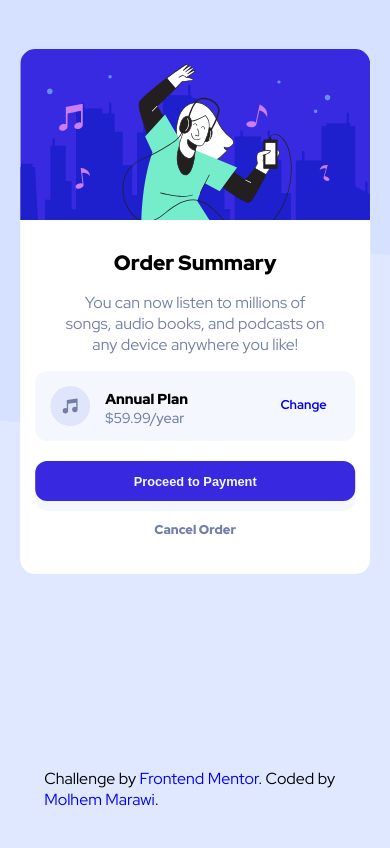
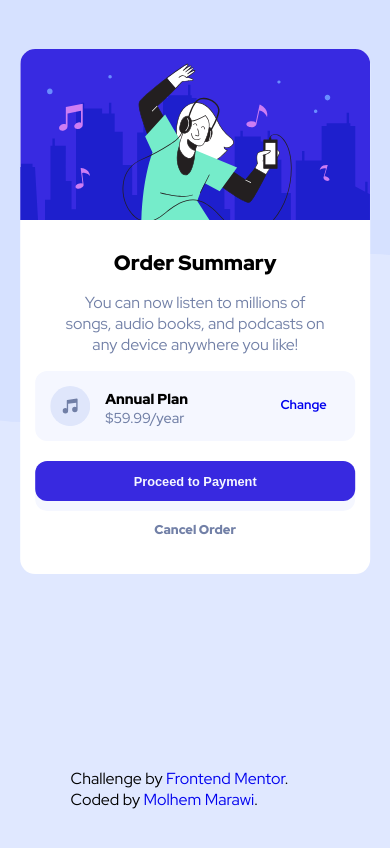
Before and after one commit to ispirar2/order-summary-component, a plain HTML site: page index.html in a window 390 px wide. Drawn offline with Linux system fonts and the light colour scheme.

Commit message:
Update style.css

```diff
--- a/style.css
+++ b/style.css
@@ -267,7 +267,7 @@ a {
   }
   footer {
     margin: 0 auto;
-    width: 30ch;
+    width: 25ch;
   }
 }
 /* hover effect */
```
